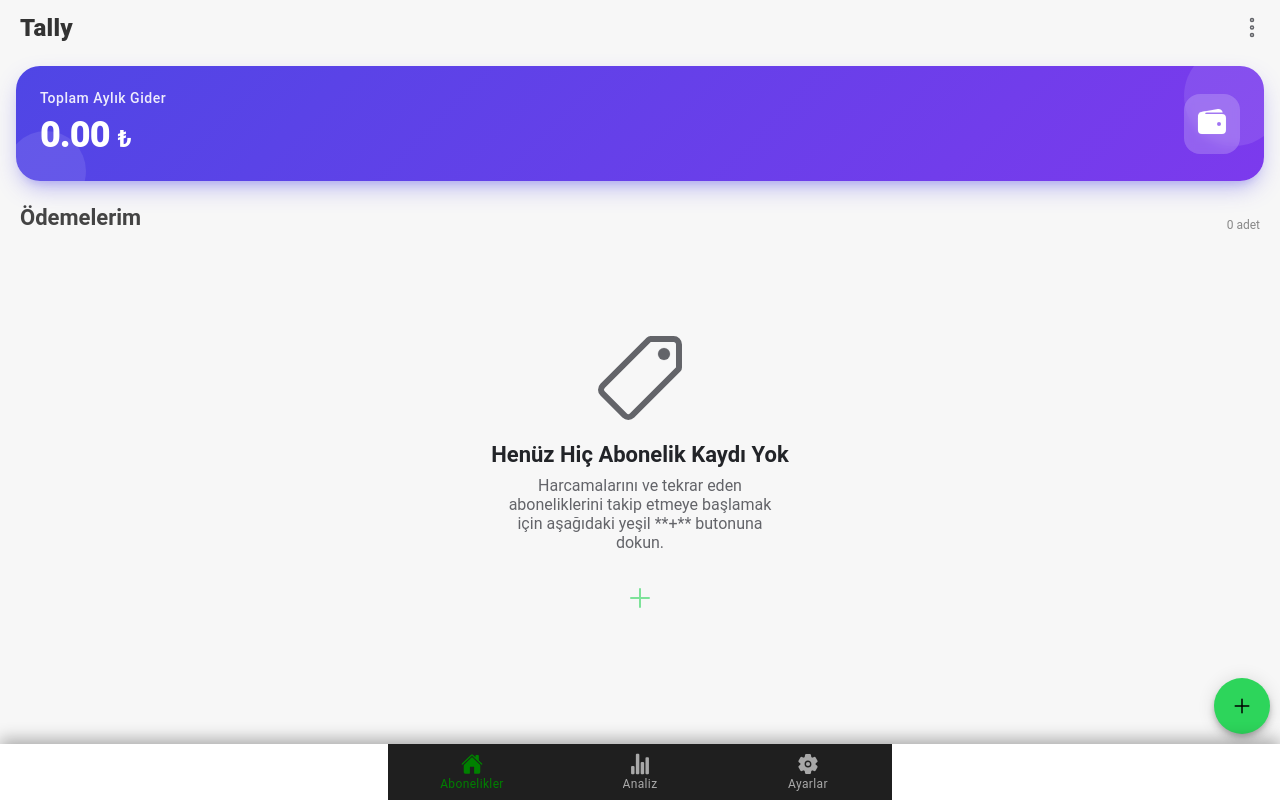
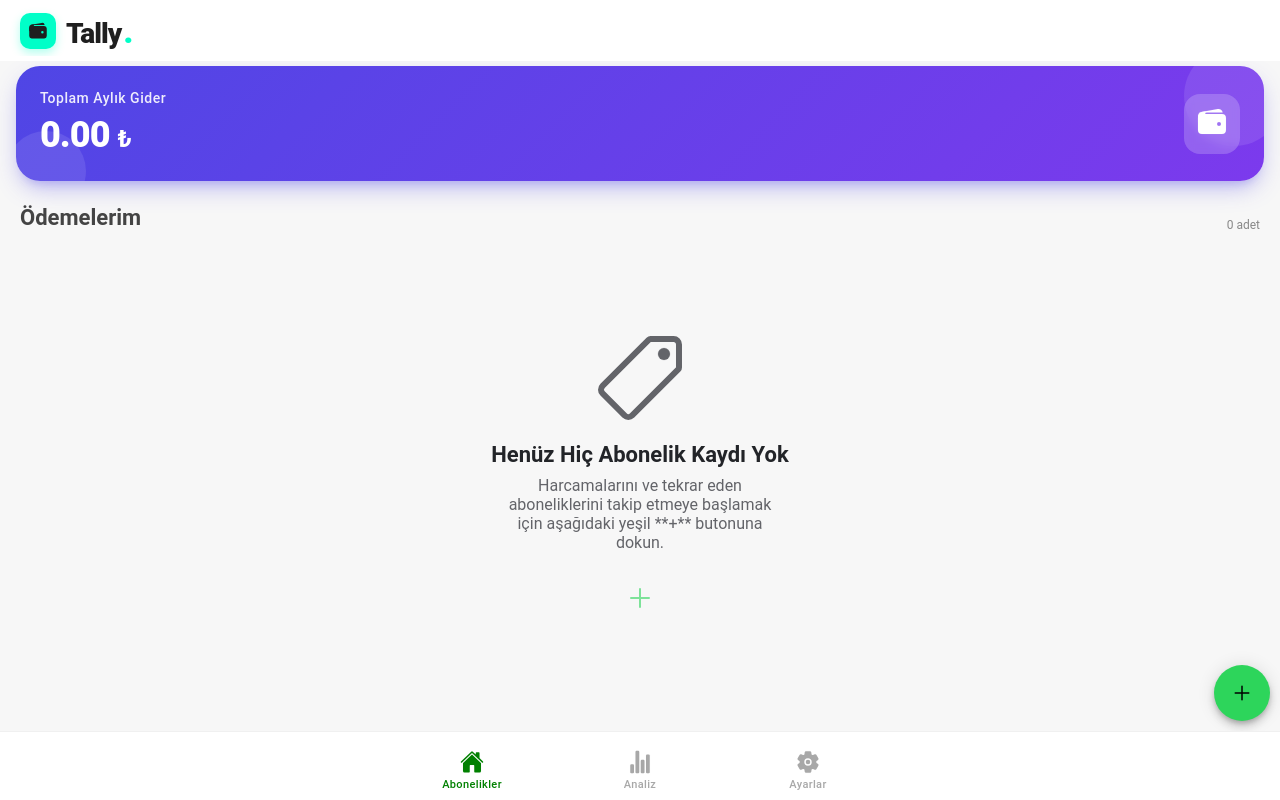
Before and after one commit to yucellsarikaya/tally-app, a React (Create React App) app: page /home in a window 1280 px wide. Built offline with nearby package versions, Linux system fonts and the light colour scheme.

Commit message:
headar ve footer düzenlendi

```diff
--- a/src/App.tsx
+++ b/src/App.tsx
@@ -8,9 +8,11 @@ import {
   IonIcon,
   IonLabel,
   IonTabs,
+  IonHeader,
+  IonToolbar,
 } from "@ionic/react";
 import { IonReactRouter } from "@ionic/react-router";
-import { home, statsChart, settings } from "ionicons/icons";
+import { home, statsChart, settings, wallet } from "ionicons/icons";
 import { App as CapacitorApp } from "@capacitor/app";
 import { useThemeStore } from "./features/settings/store/themeStore";
 import SettingsPage from "./features/settings/pages/SettingsPage";
@@ -19,6 +21,7 @@ import AnalyticsPage from "./features/settings/pages/AnalyticsPage";
 
 const App: React.FC = () => {
   const { theme } = useThemeStore();
+
   useEffect(() => {
     CapacitorApp.addListener("backButton", ({ canGoBack }) => {
       if (!canGoBack) {
@@ -32,6 +35,76 @@ const App: React.FC = () => {
   return (
     <IonApp className={`theme-${theme}`}>
       <IonReactRouter>
+        {/* GLOBAL HEADER */}
+        {/* z-index: 10 vererek içeriğin üstünde kalmasını garantiliyoruz */}
+        <IonHeader className="ion-no-border" style={{ zIndex: 10 }}>
+          <IonToolbar
+            style={
+              {
+                "--background": "#ffffff",
+                paddingTop: "env(safe-area-inset-top)",
+                paddingBottom: "5px",
+                display: "flex",
+                alignItems: "center",
+              } as any
+            }
+          >
+            <div
+              style={{
+                paddingLeft: "20px",
+                paddingRight: "20px",
+                paddingTop: "10px",
+                paddingBottom: "5px",
+                display: "flex",
+                alignItems: "center",
+                gap: "10px",
+              }}
+            >
+              <div
+                style={{
+                  backgroundColor: "#00ffc8",
+                  borderRadius: "10px",
+                  width: "36px",
+                  height: "36px",
+                  display: "flex",
+                  alignItems: "center",
+                  justifyContent: "center",
+                  boxShadow: "0 4px 10px rgba(0, 255, 200, 0.3)",
+                }}
+              >
+                <IonIcon
+                  icon={wallet}
+                  style={{ color: "#1f1f1f", fontSize: "20px" }}
+                />
+              </div>
+
+              <h1
+                style={{
+                  margin: 0,
+                  fontSize: "28px",
+                  fontWeight: "800",
+                  letterSpacing: "-1px",
+                  color: "#1f1f1f",
+                  lineHeight: "1",
+                  display: "flex",
+                  alignItems: "baseline",
+                }}
+              >
+                Tally
+                <span
+                  style={{
+                    color: "#00ffc8",
+                    fontSize: "34px",
+                    marginLeft: "2px",
+                  }}
+                >
+                  .
+                </span>
+              </h1>
+            </div>
+          </IonToolbar>
+        </IonHeader>
+
         <IonTabs>
           <IonRouterOutlet>
             <Route exact path="/home">
@@ -48,33 +121,78 @@ const App: React.FC = () => {
             </Route>
           </IonRouterOutlet>
 
+          {/* GLOBAL FOOTER */}
           <IonTabBar
             slot="bottom"
             style={
               {
                 "--border": "none",
-
-                "--background": "#1f1f1f",
-                "--color-selected": "#00ffc8",
-                "--color": "#888888",
-                "border-top": "none",
-                "box-shadow": "0 -5px 15px rgba(0,0,0,0.3)",
+                "--background": "#ffffff",
+                backgroundColor: "#ffffff", // Tarayıcı stilini zorla
+                borderTop: "1px solid #f0f0f0",
+                paddingTop: "8px",
+                paddingBottom: "env(safe-area-inset-bottom)",
+                height: "auto", // Yüksekliği içeriğe göre ayarla
+                minHeight: "60px",
               } as any
             }
           >
-            <IonTabButton tab="home" href="/home">
-              <IonIcon icon={home} />
-              <IonLabel>Abonelikler</IonLabel>
+            {/* Butonların arka planını şeffaf yapıyoruz ki siyah blok oluşmasın */}
+            <IonTabButton
+              tab="home"
+              href="/home"
+              style={
+                {
+                  "--background": "transparent",
+                  backgroundColor: "transparent",
+                } as any
+              }
+            >
+              <IonIcon
+                icon={home}
+                style={{ fontSize: "24px", marginBottom: "4px" }}
+              />
+              <IonLabel style={{ fontSize: "11px", fontWeight: "500" }}>
+                Abonelikler
+              </IonLabel>
             </IonTabButton>
 
-            <IonTabButton tab="analytics" href="/analytics">
-              <IonIcon icon={statsChart} />
-              <IonLabel>Analiz</IonLabel>
+            <IonTabButton
+              tab="analytics"
+              href="/analytics"
+              style={
+                {
+                  "--background": "transparent",
+                  backgroundColor: "transparent",
+                } as any
+              }
+            >
+              <IonIcon
+                icon={statsChart}
+                style={{ fontSize: "24px", marginBottom: "4px" }}
+              />
+              <IonLabel style={{ fontSize: "11px", fontWeight: "500" }}>
+                Analiz
+              </IonLabel>
             </IonTabButton>
 
-            <IonTabButton tab="settings" href="/settings">
-              <IonIcon icon={settings} />
-              <IonLabel>Ayarlar</IonLabel>
+            <IonTabButton
+              tab="settings"
+              href="/settings"
+              style={
+                {
+                  "--background": "transparent",
+                  backgroundColor: "transparent",
+                } as any
+              }
+            >
+              <IonIcon
+                icon={settings}
+                style={{ fontSize: "24px", marginBottom: "4px" }}
+              />
+              <IonLabel style={{ fontSize: "11px", fontWeight: "500" }}>
+                Ayarlar
+              </IonLabel>
             </IonTabButton>
           </IonTabBar>
         </IonTabs>
--- a/src/features/settings/pages/ListPage.tsx
+++ b/src/features/settings/pages/ListPage.tsx
@@ -174,6 +174,7 @@ const ListPage: React.FC = () => {
   };
   return (
     <IonPage>
+      {/* TODO İlgilenecek burayayla arkada kalıyor */}
       <IonHeader className="ion-no-border">
         <IonToolbar style={{ "--background": "transparent" } as any}>
           <IonTitle
```
